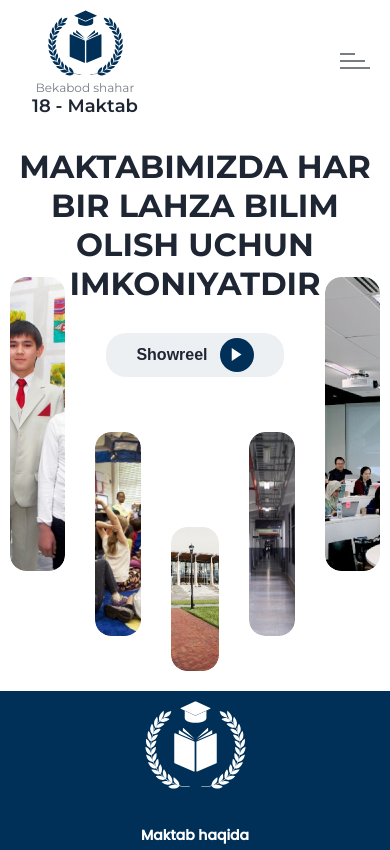
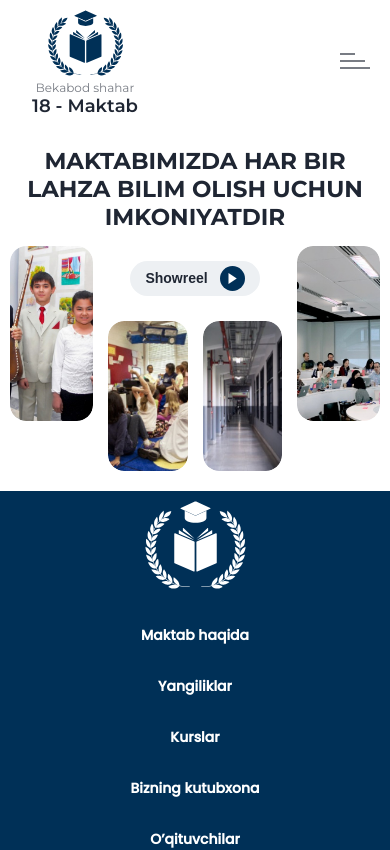
Before and after one commit to IsmoilAbdujalilov/Bekabad-School-18, a React (Vite) app: page / in a window 390 px wide. Shown: the top 850 px of the page. Built offline with nearby package versions, Linux system fonts and the light colour scheme.

Commit message:
feat: Added Responsive codes to Hero.tsx file

```diff
--- a/src/assets/sass/components/_hero.scss
+++ b/src/assets/sass/components/_hero.scss
@@ -9,6 +9,12 @@
   &-text {
     margin-bottom: 30px;
     @include headingFonts(#1f2633, 32px, 700, 39.01px, uppercase);
+    @include sm {
+      font-size: 27px;
+    }
+    @include defaultMediaQuery(450px) {
+      font-size: 23px;
+    }
   }
 
   &-btn {
@@ -17,12 +23,18 @@
     position: relative;
     @include flexLayout(flex, space-between, center, 12px, row nowrap);
     @include Button(#edf0f3, none, 20px, 5px 30px, opacity 300ms linear);
+    @include sm {
+      padding: 5px 15px;
+    }
     &:hover {
       opacity: 0.7;
     }
 
     &-text {
       @include headingFonts(#1f2633, 16px, 700, 19.5px, none);
+      @include sm {
+        font-size: 14px;
+      }
     }
 
     &__bg {
@@ -35,16 +47,27 @@
       -webkit-border-radius: 50%;
       background-color: #003057;
       @include flexLayout(flex, center, center, none, row nowrap);
+      @include sm {
+        width: 25px;
+        height: 25px;
+      }
 
       &-icon {
         width: 15px;
         height: 13px;
+        @include sm {
+          width: 13px;
+          height: 11px;
+        }
       }
     }
   }
 
   &-images {
     @include flexLayout(flex, center, flex-end, 30px, row nowrap);
+    @include defaultMediaQuery(700px) {
+      gap: 15px;
+    }
 
     &__item {
       overflow: hidden;
@@ -53,7 +76,7 @@
       -ms-border-radius: 16px;
       -moz-border-radius: 16px;
       -webkit-border-radius: 16px;
-      &:nth-child(1) {
+      &:first-child {
         width: 250px;
         height: 294px;
         transform: translateY(-100px);
@@ -61,6 +84,32 @@
         -ms-transform: translateY(-100px);
         -moz-transform: translateY(-100px);
         -webkit-transform: translateY(-100px);
+
+        @include defaultMediaQuery(925px) {
+          width: 200px;
+          height: 274px;
+          transform: translateY(-80px);
+          -o-transform: translateY(-80px);
+          -ms-transform: translateY(-80px);
+          -moz-transform: translateY(-80px);
+          -webkit-transform: translateY(-80px);
+        }
+        @include defaultMediaQuery(700px) {
+          height: 234px;
+          transform: translateY(-60px);
+          -o-transform: translateY(-60px);
+          -ms-transform: translateY(-60px);
+          -moz-transform: translateY(-60px);
+          -webkit-transform: translateY(-60px);
+        }
+        @include defaultMediaQuery(400px) {
+          height: 175px;
+          transform: translateY(-50px);
+          -o-transform: translateY(-50px);
+          -ms-transform: translateY(-50px);
+          -moz-transform: translateY(-50px);
+          -webkit-transform: translateY(-50px);
+        }
       }
       &:nth-child(2) {
         width: 210px;
@@ -70,10 +119,36 @@
         -ms-transform: translateY(-35px);
         -moz-transform: translateY(-35px);
         -webkit-transform: translateY(-35px);
+        @include defaultMediaQuery(925px) {
+          width: 190px;
+          height: 184px;
+        }
+        @include defaultMediaQuery(700px) {
+          height: 150px;
+          transform: translateY(-15px);
+          -o-transform: translateY(-15px);
+          -ms-transform: translateY(-15px);
+          -moz-transform: translateY(-15px);
+          -webkit-transform: translateY(-15px);
+        }
+        @include defaultMediaQuery(400px) {
+          transform: translateY(0px);
+          -o-transform: translateY(0px);
+          -ms-transform: translateY(0px);
+          -moz-transform: translateY(0px);
+          -webkit-transform: translateY(0px);
+        }
       }
       &:nth-child(3) {
         width: 220px;
         height: 144px;
+        @include defaultMediaQuery(925px) {
+          width: 200px;
+          height: 124px;
+        }
+        @include defaultMediaQuery(800px) {
+          display: none;
+        }
       }
       &:nth-child(4) {
         width: 210px;
@@ -83,8 +158,27 @@
         -ms-transform: translateY(-35px);
         -moz-transform: translateY(-35px);
         -webkit-transform: translateY(-35px);
+        @include defaultMediaQuery(925px) {
+          width: 190px;
+          height: 184px;
+        }
+        @include defaultMediaQuery(700px) {
+          height: 150px;
+          transform: translateY(-15px);
+          -o-transform: translateY(-15px);
+          -ms-transform: translateY(-15px);
+          -moz-transform: translateY(-15px);
+          -webkit-transform: translateY(-15px);
+        }
+        @include defaultMediaQuery(400px) {
+          transform: translateY(0px);
+          -o-transform: translateY(0px);
+          -ms-transform: translateY(0px);
+          -moz-transform: translateY(0px);
+          -webkit-transform: translateY(0px);
+        }
       }
-      &:nth-child(5) {
+      &:last-child {
         width: 250px;
         height: 294px;
         transform: translateY(-100px);
@@ -92,6 +186,31 @@
         -ms-transform: translateY(-100px);
         -moz-transform: translateY(-100px);
         -webkit-transform: translateY(-100px);
+        @include defaultMediaQuery(925px) {
+          width: 200px;
+          height: 274px;
+          transform: translateY(-80px);
+          -o-transform: translateY(-80px);
+          -ms-transform: translateY(-80px);
+          -moz-transform: translateY(-80px);
+          -webkit-transform: translateY(-80px);
+        }
+        @include defaultMediaQuery(700px) {
+          height: 234px;
+          transform: translateY(-60px);
+          -o-transform: translateY(-60px);
+          -ms-transform: translateY(-60px);
+          -moz-transform: translateY(-60px);
+          -webkit-transform: translateY(-60px);
+        }
+        @include defaultMediaQuery(400px) {
+          height: 175px;
+          transform: translateY(-50px);
+          -o-transform: translateY(-50px);
+          -ms-transform: translateY(-50px);
+          -moz-transform: translateY(-50px);
+          -webkit-transform: translateY(-50px);
+        }
       }
       &-img {
         object-fit: cover;
```
